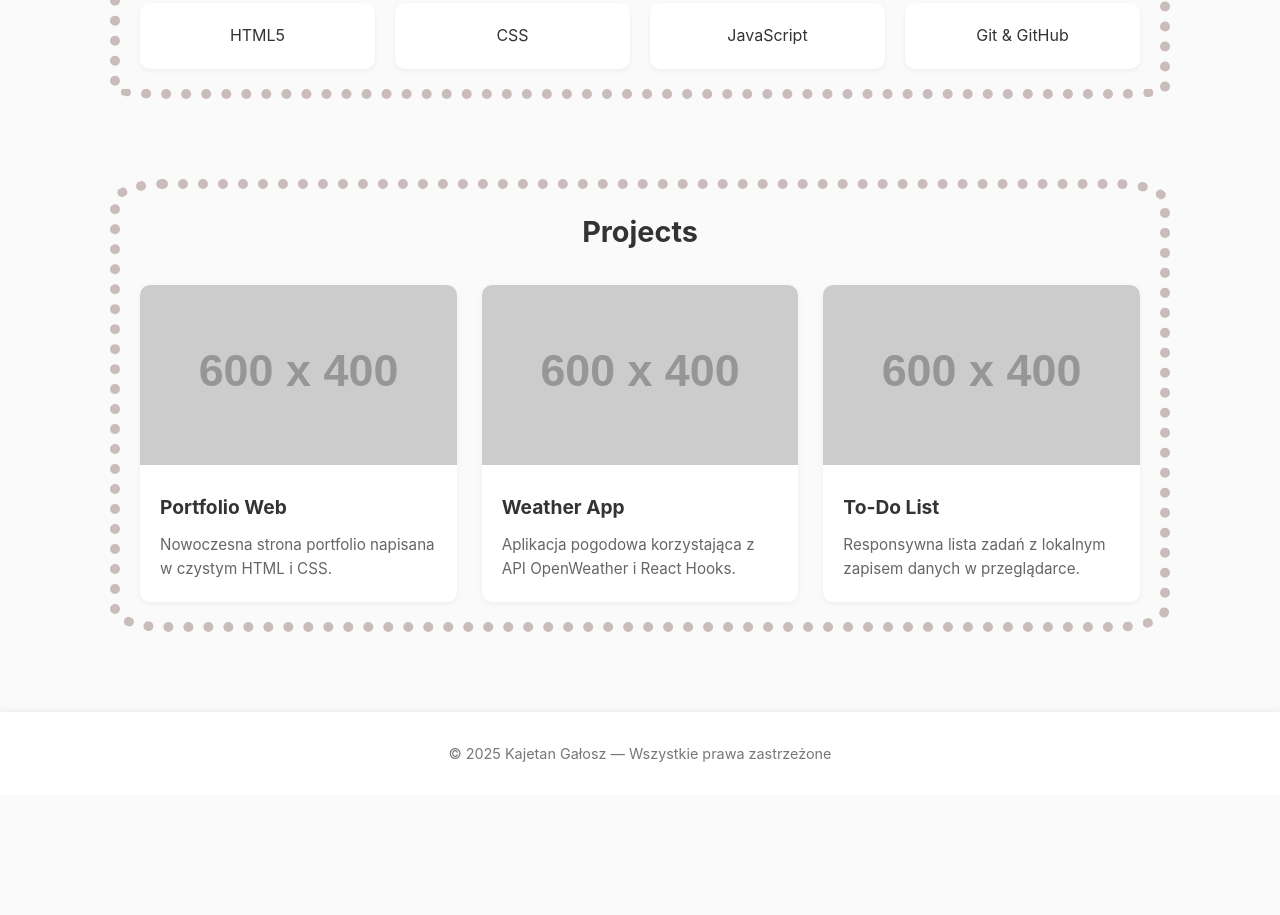
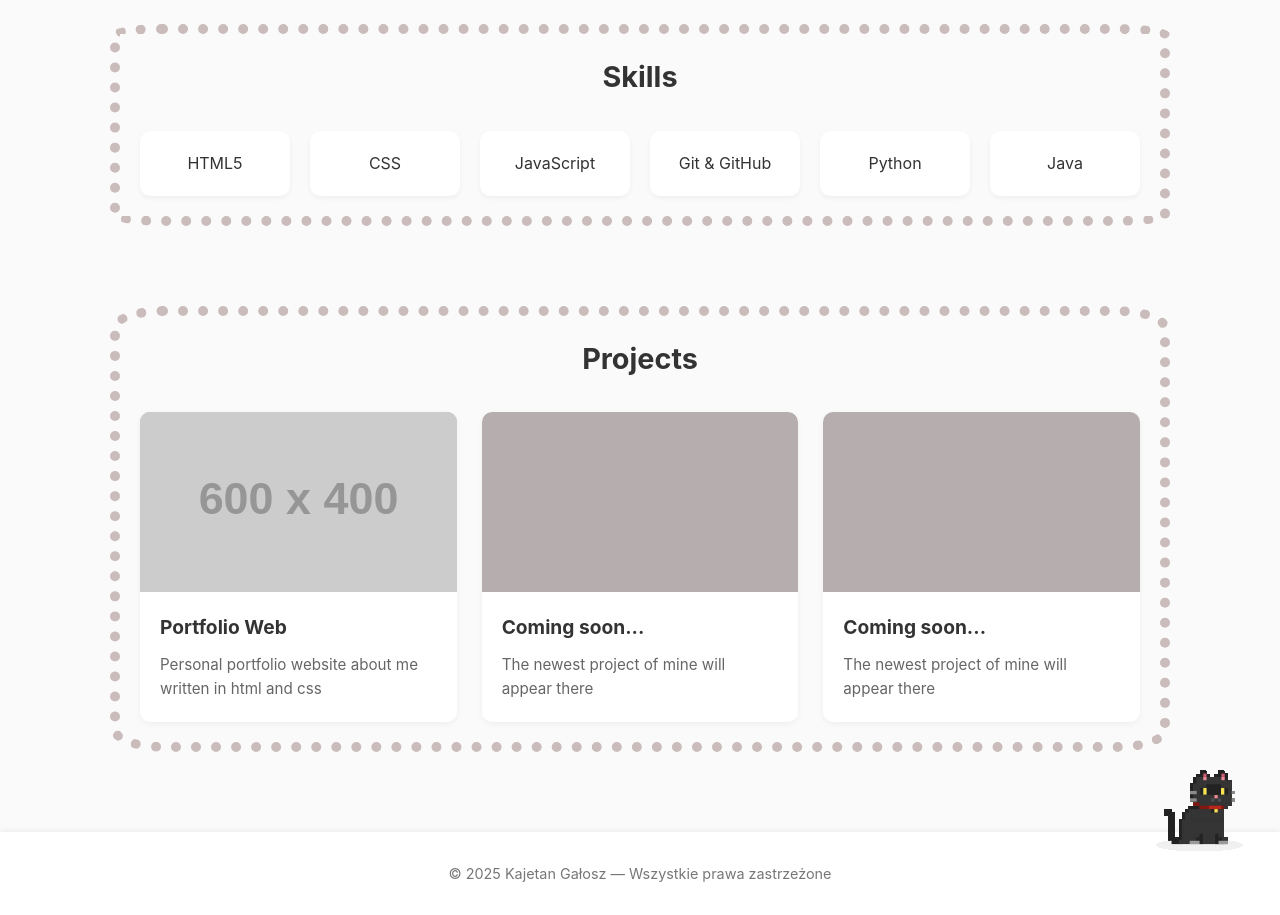
Before and after one commit to KajetanGalosz/Portfolio, a plain HTML site: page index.html in a window 1280 px wide. Shown: the part 1015-1930 px from the top of the page. Before the commit the page ends 1810 px from the top, so only its background shows below. Drawn offline with Linux system fonts and the light colour scheme; placeholder pictures from the web are drawn by us.

Commit message:
add cats and change some look

```diff
--- a/index.html
+++ b/index.html
@@ -10,6 +10,7 @@
   <header>
     <nav>
       <h1>Kajetan Gałosz</h1>
+
       <ul>
         <li><a href="#about">About me</a></li>
         <li><a href="#skills">Skills</a></li>
@@ -17,6 +18,7 @@
       </ul>
     </nav>
   </header>
+
   <main>
   <section class="portfolio">
     <h1>Portfolio</h1>
@@ -24,6 +26,7 @@
   <section class="hero">
     <h2>Hi, I'm Kajetan!!</h2>
     <p>Front-End Developer z pasją do czystego kodu i nowoczesnych technologii webowych.</p>
+    <img src="media/Cat typing.gif" alt="cat-typing" id="typingCat">
   </section>
 
   <section id="about" class="section about">
@@ -42,6 +45,8 @@
       <div class="skill">CSS</div>
       <div class="skill">JavaScript</div>
       <div class="skill">Git & GitHub</div>
+      <div class="skill">Python</div>
+      <div class="skill">Java</div>
     </div>
   </section>
 
@@ -49,24 +54,24 @@
     <h3>Projects</h3>
     <div class="projects-grid">
       <div class="project">
-        <img src="https://placehold.co/600x400" alt="Projekt 1" />
+        <div class="project-image"> <img src="https://placehold.co/600x400" alt="Projekt 1" /></div>
         <div class="project-content">
           <h4>Portfolio Web</h4>
-          <p>Nowoczesna strona portfolio napisana w czystym HTML i CSS.</p>
+          <p>Personal portfolio website about me written in html and css</p>
         </div>
       </div>
       <div class="project">
-        <img src="https://placehold.co/600x400" alt="Projekt 2" />
+        <div class="project-image"></div>
         <div class="project-content">
-          <h4>Weather App</h4>
-          <p>Aplikacja pogodowa korzystająca z API OpenWeather i React Hooks.</p>
+          <h4>Coming soon...</h4>
+          <p>The newest project of mine will appear there</p>
         </div>
       </div>
       <div class="project">
-        <img src="https://placehold.co/600x400" alt="Projekt 3" />
+        <div class="project-image"></div>
         <div class="project-content">
-          <h4>To-Do List</h4>
-          <p>Responsywna lista zadań z lokalnym zapisem danych w przeglądarce.</p>
+          <h4>Coming soon...</h4>
+          <p>The newest project of mine will appear there</p>
         </div>
       </div>
     </div>
@@ -74,6 +79,9 @@
 </main>
   <footer>
     © 2025 Kajetan Gałosz — Wszystkie prawa zastrzeżone
+  <img src="media/8-bit Cat.gif" alt="8-bit-cat" id="cat8bit">
+
   </footer>
+
 </body>
 </html>
--- a/style.css
+++ b/style.css
@@ -55,6 +55,7 @@
       -webkit-text-fill-color: transparent;
       animation: changeColor 30s infinite ease;
       background-size: 800% 800%;
+
     }
     @keyframes changeColor{
       0% {
@@ -69,7 +70,7 @@
     }
     .hero {
       text-align: center;
-      padding: 100px 20px 80px;
+      padding: 100px 20px 50px;
     }
     .hero h2 {
       font-size: 2.4rem;
@@ -138,10 +139,15 @@
     .project:hover {
       transform: translateY(-5px);
     }
-    .project img {
+    .project-image img {
       width: 100%;
       height: 180px;
       object-fit: cover;
+    }
+    .project-image {
+      background-color: #b6aeae;
+      height: 180px;
+
     }
     .project-content {
       padding: 20px;
@@ -163,9 +169,15 @@
       box-shadow: 0 -2px 5px rgba(0,0,0,0.05);
       color: #777;
       font-size: 0.9rem;
+      position: relative;
     }
 
     @media (max-width: 600px) {
       .hero h2 { font-size: 1.8rem; }
       .section h3 { font-size: 1.5rem; }
     }
+    #cat8bit{
+      position: absolute;
+      right: 5px;
+      top: -100px;
+    }
```
Also changed, not shown: media/8-bit Cat.gif (added), media/Cat typing.gif (added).
